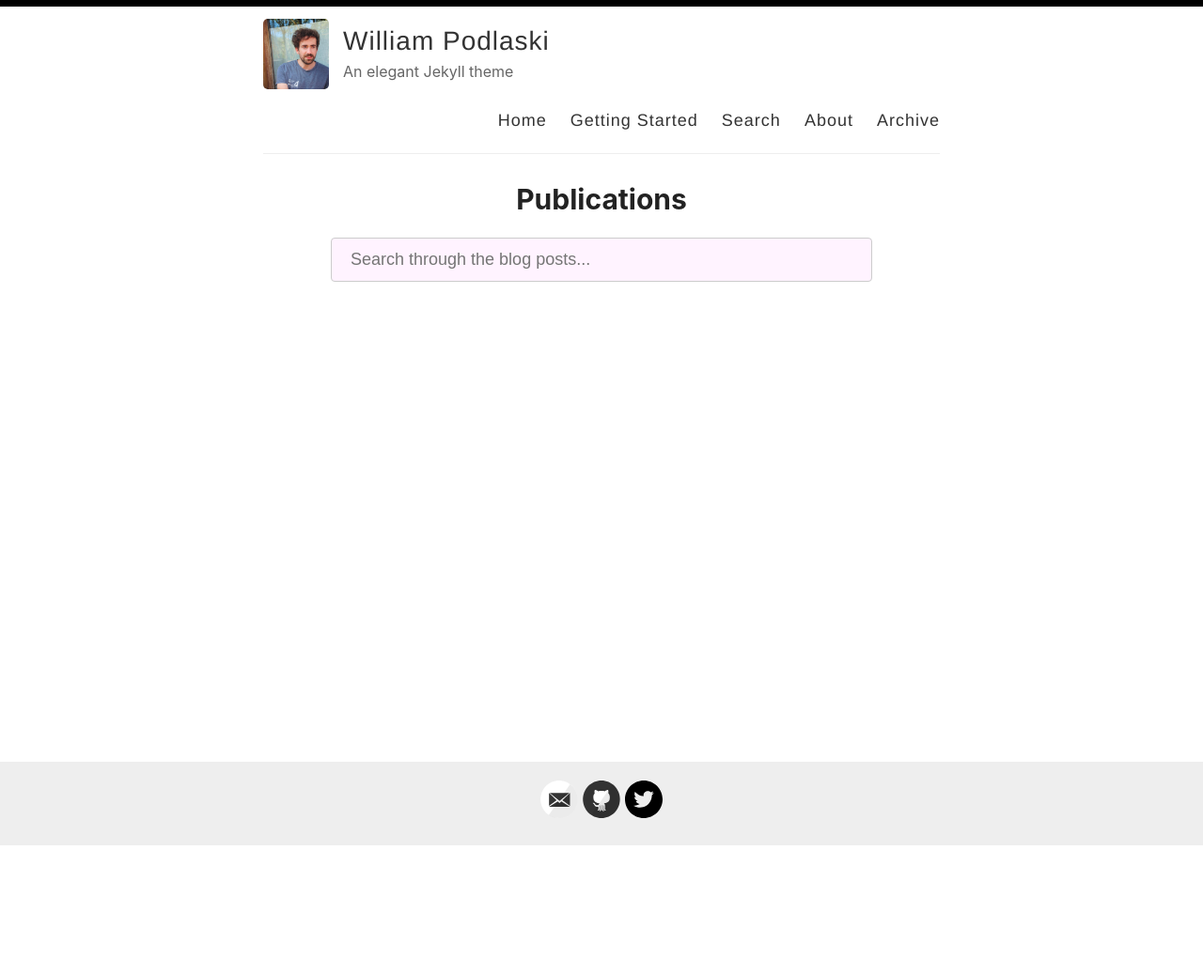
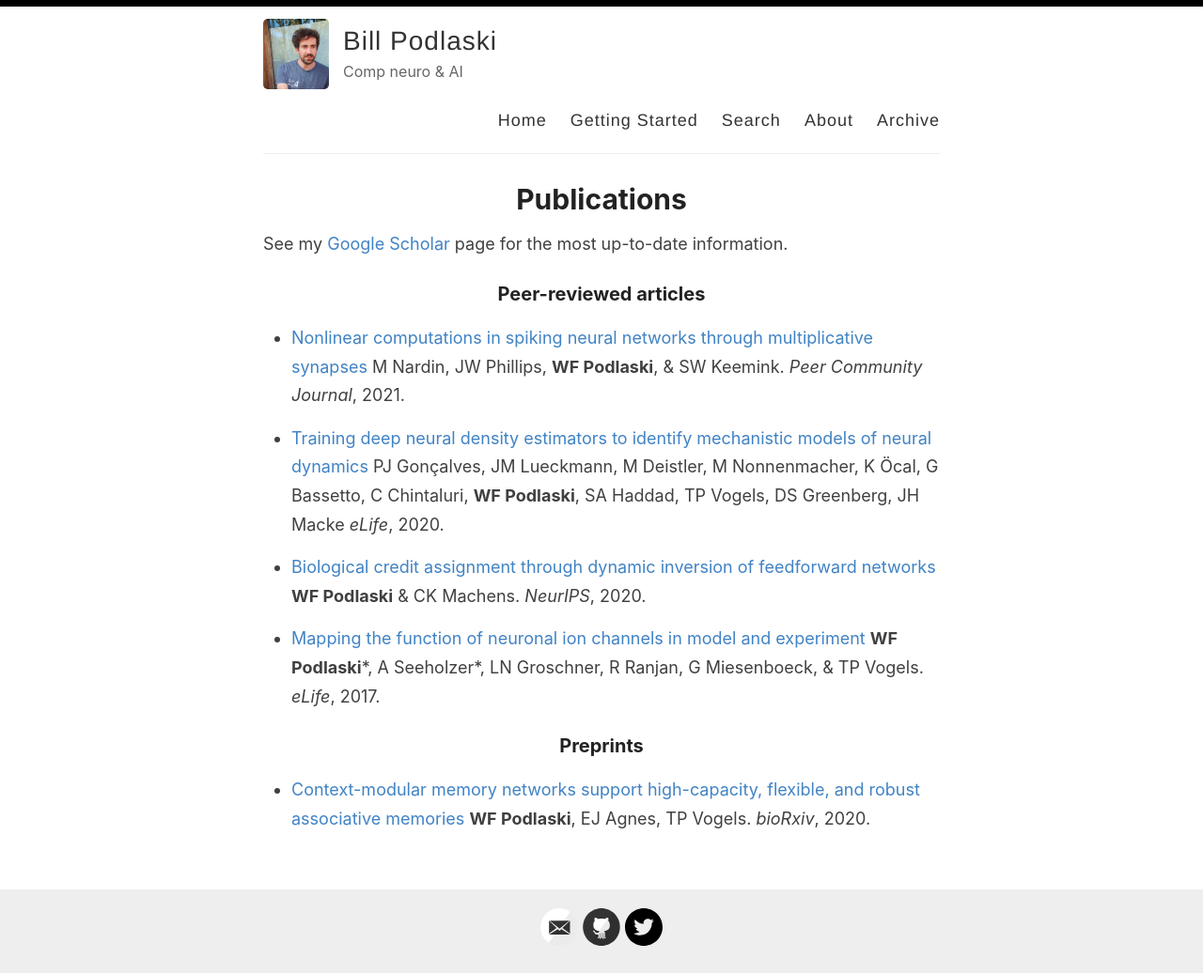
Before and after one commit to wpodlaski/wpodlaski.github.io, a Jekyll site: the page built from _pages/publications.md, in a window 1280 px wide. Shown: the whole page at 94% size. Built offline with Jekyll 4.4.1, drawn with Linux system fonts in a browser that asks for light colours; before the commit the page ends 901 px from its top, so only the background shows below that.

Commit message:
updated about me, publications, etc

```diff
--- a/_config.yml
+++ b/_config.yml
@@ -3,13 +3,13 @@
 #
 
 # Name of your site (displayed in the header)
-name: William Podlaski
+name: Bill Podlaski
 
 # Name of the author
 author: William Podlaski
 
 # Short bio or description (displayed in the header)
-description: An elegant Jekyll theme
+description: Comp neuro & AI
 
 # URL of your avatar or profile pic (you could use your GitHub profile pic)
 avatar: /images/wfp.jpg
@@ -29,7 +29,7 @@ footer-links:
   linkedin:
   pinterest:
   rss:
-  twitter: bill_p
+  twitter: Bill_P_
   stackoverflow:
   youtube: # channel/<your_long_string> or user/<user-name>
   googleplus: # anything in your profile username that comes after plus.google.com/
--- a/_pages/publications.md
+++ b/_pages/publications.md
@@ -4,18 +4,23 @@ title: Publications
 permalink: /publications/
 ---
 
-<div id="search-container">
-    <input type="text" id="search-input" placeholder="Search through the blog posts...">
-    <ul id="results-container"></ul>
-</div>
+See my [Google Scholar](https://scholar.google.com/citations?user=37n2zf4AAAAJ&hl=en) page for the most up-to-date information.
 
-<script src="{{ site.baseurl }}/assets/simple-jekyll-search.min.js" type="text/javascript"></script>
+### Peer-reviewed articles
 
-<script>
-    SimpleJekyllSearch({
-    searchInput: document.getElementById('search-input'),
-    resultsContainer: document.getElementById('results-container'),
-    searchResultTemplate: '<div style="text-align: left !important;"><a href="{url}"><h1 style="text-align:left !important;">{title}</h1></a><span style="text-align:left !important;">{date}</span></div>',
-    json: '{{ site.baseurl }}/search.json'
-    });
-</script>
+- [Nonlinear computations in spiking neural networks through multiplicative synapses](https://peercommunityjournal.org/articles/10.24072/pcjournal.69/)
+M Nardin, JW Phillips, **WF Podlaski**, & SW Keemink. *Peer Community Journal*, 2021.
+
+- [Training deep neural density estimators to identify mechanistic models of neural dynamics](https://elifesciences.org/articles/56261)
+PJ Gonçalves, JM Lueckmann, M Deistler, M Nonnenmacher, K Öcal, G Bassetto, C Chintaluri, **WF Podlaski**, SA Haddad, TP Vogels, DS Greenberg, JH Macke *eLife*, 2020.
+
+- [Biological credit assignment through dynamic inversion of feedforward networks](https://proceedings.neurips.cc/paper/2020/hash/7261925973c9bf0a74d85ae968a57e5f-Abstract.html)
+**WF Podlaski** & CK Machens. *NeurIPS*, 2020.
+
+- [Mapping the function of neuronal ion channels in model and experiment](https://elifesciences.org/articles/22152)
+**WF Podlaski**\*, A Seeholzer\*, LN Groschner, R Ranjan, G Miesenboeck, & TP Vogels. *eLife*, 2017.
+
+### Preprints
+
+- [Context-modular memory networks support high-capacity, flexible, and robust associative memories](https://www.biorxiv.org/content/10.1101/2020.01.08.898528v1.abstract)
+**WF Podlaski**, EJ Agnes, TP Vogels. *bioRxiv*, 2020.
```
Also changed, not shown: _pages/about.md (+1 -1 lines), _pages/extras.md (+2 -17 lines).
